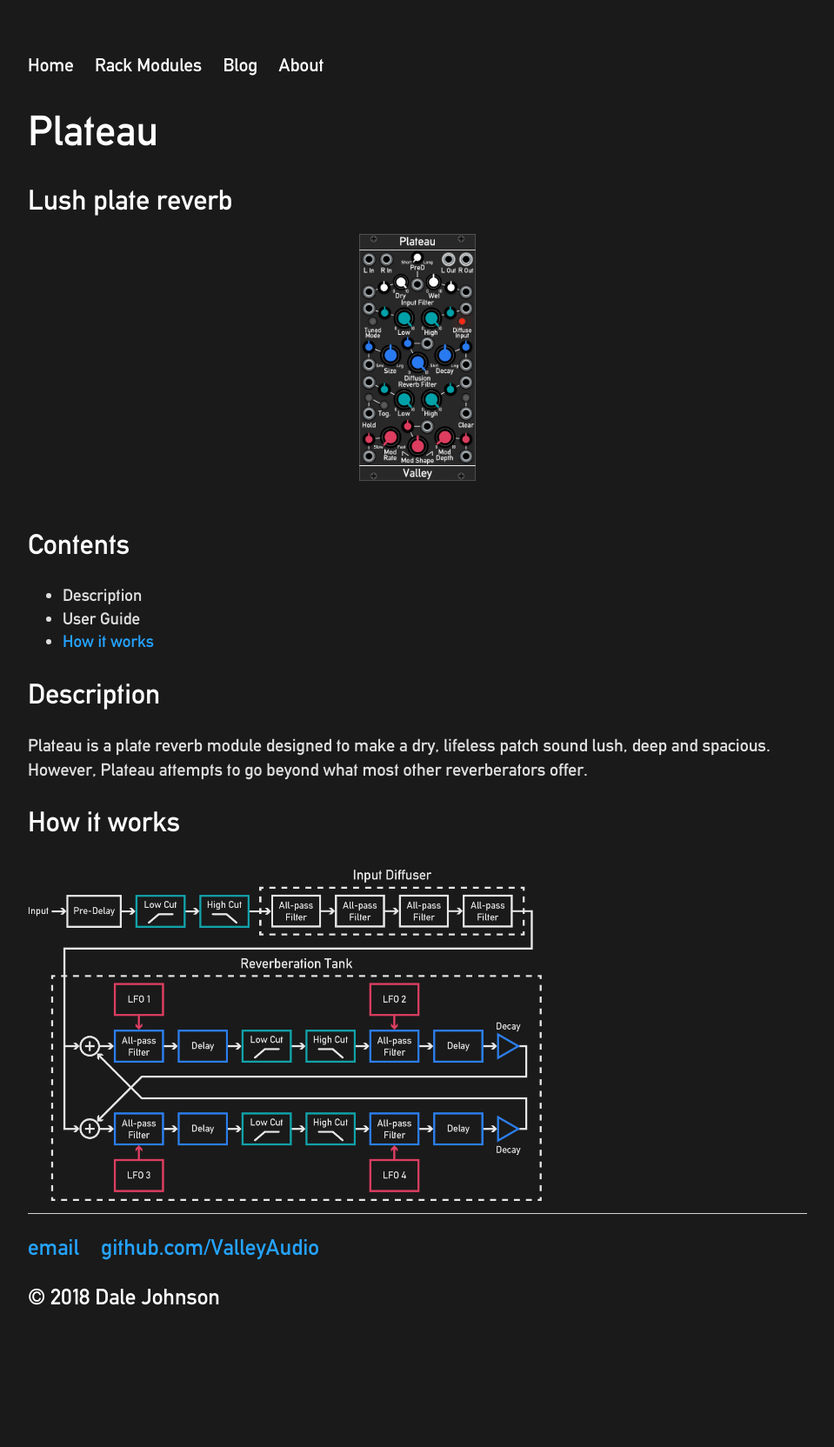
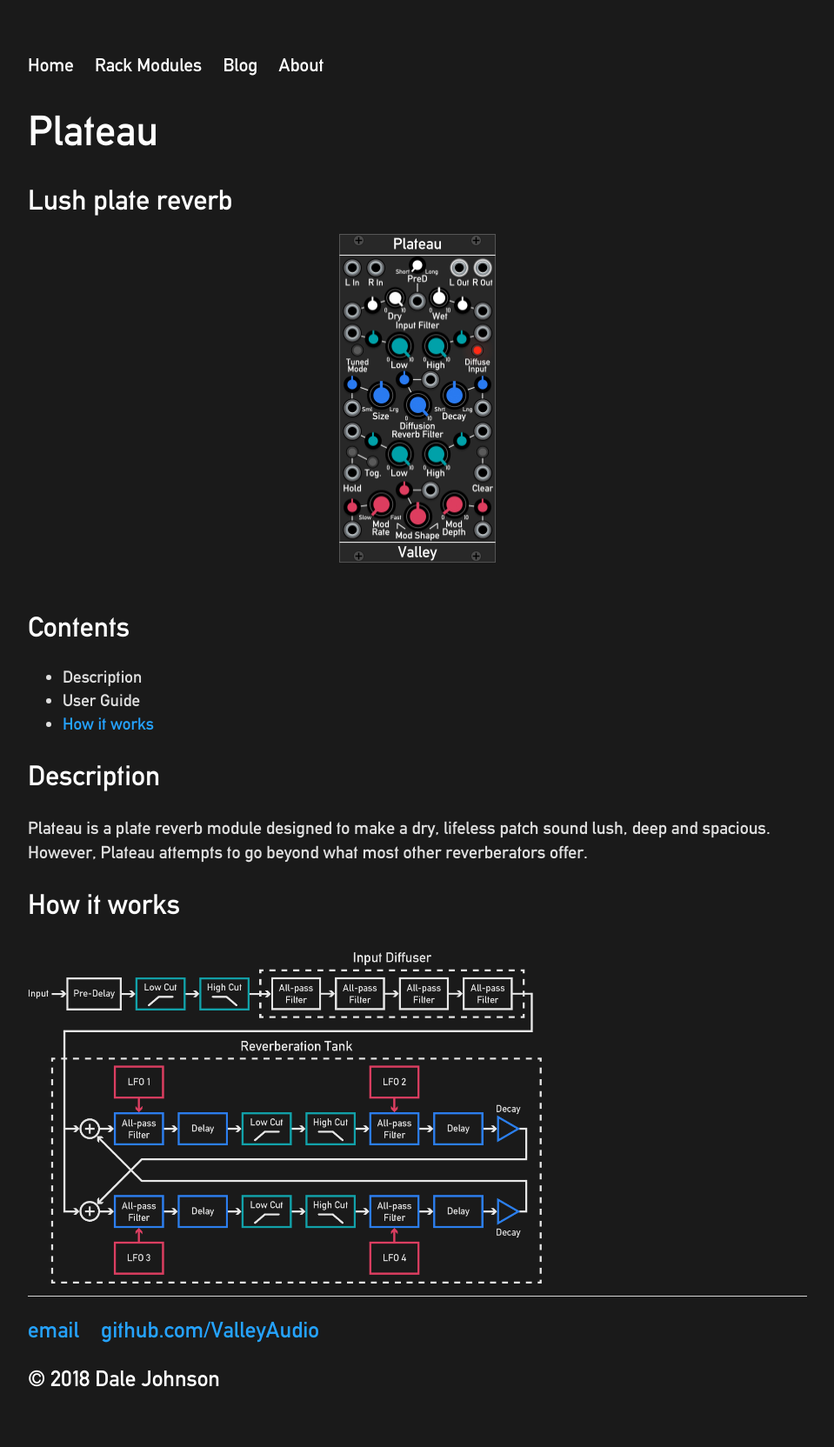
Before and after one commit to ValleyAudio/ValleyAudio.github.io, a Jekyll site: the page built from rack/plateau/plateau.html, in a window 1280 px wide. Shown: the whole page at 87% size, without its empty margins (160-1119 px from the left). Built offline with Jekyll 4.4.1, drawn with Linux system fonts in a browser that asks for light colours; before the commit the page ends 1569 px from its top, so only the background shows below that.

Commit message:
Resizing images

```diff
--- a/rack/plateau/plateau.html
+++ b/rack/plateau/plateau.html
@@ -6,7 +6,7 @@
     <h1>Plateau</h1>
     <h2>Lush plate reverb
     <center>
-        <img src="images/plateau.jpg" alt="Plateau" style="width:15%;margin-top:20px;margin-bottom:20px;">
+        <img src="images/plateau.jpg" alt="Plateau" style="width:20%;margin-top:20px;margin-bottom:20px;">
     </center>
     <h2>Contents</h2>
     <ul>
```
